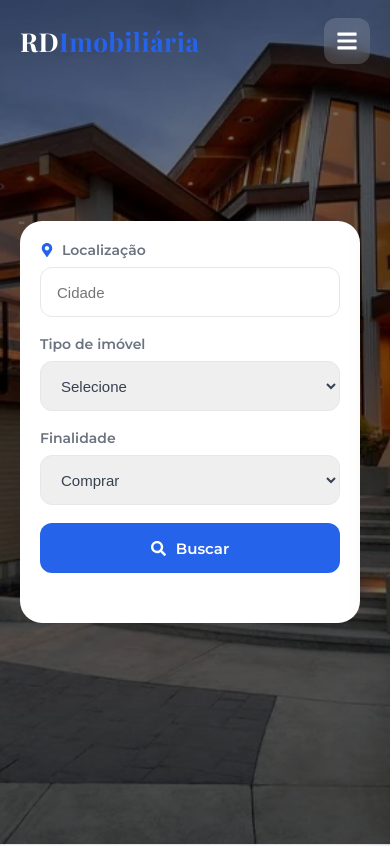
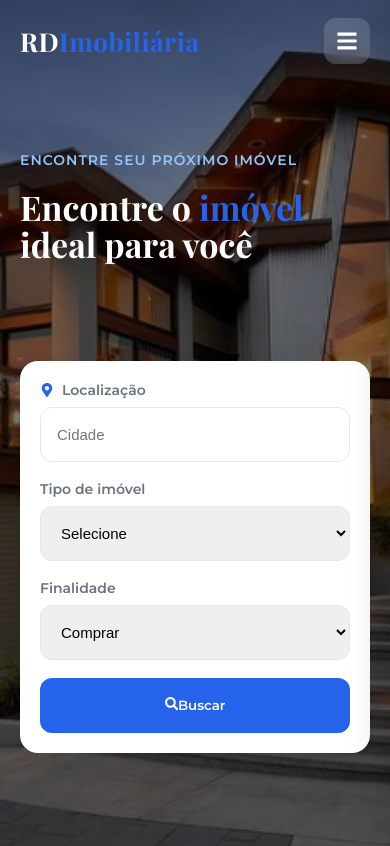
Before and after one commit to Domingos244/RD-imobi, a React (Vite) app: page / in a window 390 px wide. Shown: the top 846 px of the page. Built offline with nearby package versions, Linux system fonts and the light colour scheme.

Commit message:
responsivo11

```diff
--- a/src/components/Hero/index.tsx
+++ b/src/components/Hero/index.tsx
@@ -20,11 +20,6 @@ export default function Hero() {
         </h1>
 
 
-        <p>
-          Casas, apartamentos e terrenos selecionados
-          para você encontrar o lugar perfeito.
-        </p>
-
 
       </div>
 
--- a/src/components/Hero/styles.css
+++ b/src/components/Hero/styles.css
@@ -1,27 +1,43 @@
 .hero {
-  min-height: 100vh;
+
+  min-height: 100svh;
+
   background-image: url("/img/dreamhouse.webp");
+
   background-size: cover;
+
   background-position: center;
+
   position: relative;
+
   display: flex;
+
   align-items: center;
+
 }
 
 
+
 .overlay {
+
   position: absolute;
+
   inset: 0;
+
   background: rgba(0,0,0,.50);
+
 }
 
 
 
 .hero-content {
+
   position: relative;
+
   z-index: 2;
 
   max-width: 1200px;
+
   width: 100%;
 
   margin: 0 auto;
@@ -31,55 +47,55 @@
   color: white;
 
   transform: translateY(-40px);
+
 }
 
 
 
 .hero-tag {
+
   display: inline-block;
 
   color: #93c5fd;
 
   font-size: 14px;
+
   font-weight: 600;
 
   text-transform: uppercase;
+
   letter-spacing: 1px;
 
   margin-bottom: 20px;
+
 }
 
 
 
 .hero h1 {
+
   font-size: 64px;
+
   line-height: 1.1;
+
   font-weight: 700;
 
   max-width: 600px;
+
 }
 
 
 
 .hero h1 span {
+
   color: #2563eb;
+
 }
 
 
 
-.hero p {
-  margin-top: 20px;
 
-  max-width: 480px;
-
-  font-size: 18px;
-
-  color: #e5e7eb;
-
-  line-height: 1.6;
-}
-
-
+/* TABLET */
 
 @media(max-width:768px){
 
@@ -88,7 +104,7 @@
 
     padding: 0 20px;
 
-    transform: translateY(-10px);
+    transform: translateY(-60px);
 
   }
 
@@ -100,36 +116,57 @@
   }
 
 
-  .hero p {
-
-    font-size: 16px;
-
-  }
 
 
 }
 
 
-
-@media(max-width:480px){
-
+/* CELULAR */
+@media(max-width:768px){
 
   .hero {
 
-    min-height: 100svh;
+    min-height: 120svh;
 
-    background-position: center;
+    align-items: flex-start;
 
   }
 
 
+  .hero-content {
+
+    padding: 0 20px;
+
+    margin-top: 180px;
+
+    transform: none;
+
+  }
+
+
+  .hero h1 {
+
+    font-size: 40px;
+
+  }
+
+}
+
+
+@media(max-width:790px){
+
+  .hero {
+
+    min-height: 120svh;
+
+  }
+
 
   .hero-content {
 
-    transform: translateY(-20px);
+    margin-top: 150px;
 
   }
-
 
 
   .hero h1 {
@@ -138,5 +175,4 @@
 
   }
 
-
 }
--- a/src/components/PropertySearch/styles.css
+++ b/src/components/PropertySearch/styles.css
@@ -24,7 +24,7 @@
 
   width: 380px;
 
-  background: #fff;
+  background: white;
 
   padding: 32px;
 
@@ -99,23 +99,6 @@
 
   padding: 0 16px;
 
-  font-size: 15px;
-
-  color: #374151;
-
-}
-
-
-
-.field input:focus,
-.field select:focus {
-
-  outline: none;
-
-  border-color: #2563eb;
-
-  box-shadow: 0 0 0 4px rgba(37,99,235,.10);
-
 }
 
 
@@ -136,19 +119,7 @@
 
   font-weight: 600;
 
-  font-size: 15px;
-
   cursor: pointer;
-
-  display: flex;
-
-  justify-content: center;
-
-  align-items: center;
-
-  gap: 10px;
-
-  transition: .3s;
 
 }
 
@@ -164,7 +135,8 @@
 
 /* TABLET */
 
-@media (max-width: 992px) {
+@media(max-width:992px){
+
 
   .property-search {
 
@@ -185,21 +157,22 @@
 
 /* CELULAR */
 
-@media (max-width: 75px) {
+@media(max-width:768px){
+
 
   .property-search {
 
-    position: absolute;
+    left: 20px;
 
-    right: 15px;
+    right: 20px;
 
-    left: 10px;
+    bottom: 25px;
 
-    top: 65%;
+    top: auto;
 
-    transform: translateY(-50%);
+    transform: none;
 
-    z-index: 20;
+    width: auto;
 
   }
 
@@ -208,55 +181,45 @@
 
     width: 100%;
 
-    padding: 22px;
+    padding: 20px;
 
-  }
-
-
-  .hero-content {
-
-    text-align: center;
-
-    padding: 80px 24px 0;
-
-  }
-
-
-  .hero h1 {
-
-    font-size: 38px;
-
-    max-width: 100%;
+    border-radius: 18px;
 
   }
 
 }
 
 
+
 /* CELULARES PEQUENOS */
 
-@media (max-width: 480px) {
+@media(max-width:768px){
 
   .property-search {
 
-    bottom: 20px;
+    position: absolute;
+
+    left: 20px;
+
+    right: 20px;
+
+    top: 55%;
+
+    bottom: auto;
+
+    transform: translateY(-50%);
+
+    z-index: 10;
 
   }
 
 
   .search-container {
 
+    width: 100%;
+
     padding: 20px;
 
   }
 
-
-  .field input,
-  .field select,
-  .search-button {
-
-    height: 50px;
-
-  }
-
 }
--- a/src/pages/Home/index.tsx
+++ b/src/pages/Home/index.tsx
@@ -1,11 +1,13 @@
 import Hero from "../../components/Hero";
 import PropertySearch from "../../components/PropertySearch";
-import FeaturedProperties from "../../components/FeaturedProperties";
 
 import "./styles.css";
 
+
 export default function Home() {
+
   return (
+
     <main className="home">
 
       <section className="hero-wrapper">
@@ -16,8 +18,8 @@ export default function Home() {
 
       </section>
 
-      <FeaturedProperties/>
+    </main>
 
-    </main>
   );
+
 }
--- a/src/pages/Home/styles.css
+++ b/src/pages/Home/styles.css
@@ -7,8 +7,4 @@
 
   position: relative;
 
-  width: 100%;
-
-  min-height: 100vh;
-
 }
```
